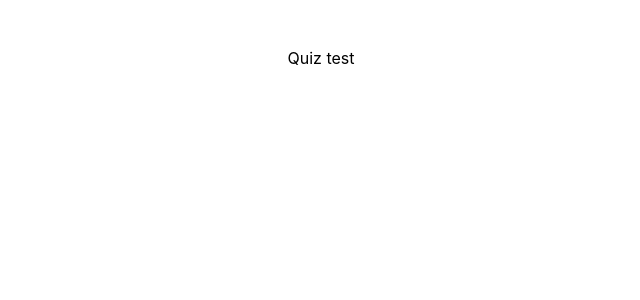
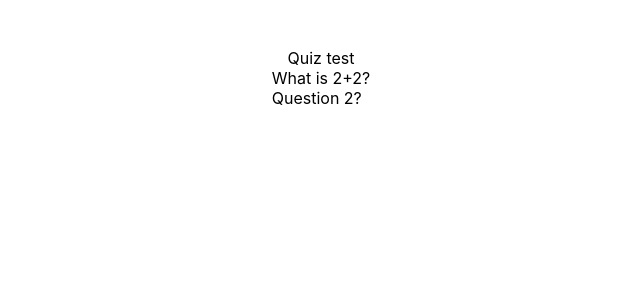
Before and after one commit to jbuyu/questions, a React (Create React App) app: page / in a window 1280 px wide. Shown: the top 300 px of the page, without its empty margins (319-959 px from the left). Built offline with nearby package versions, Linux system fonts and the light colour scheme.

Commit message:
sets up question components

```diff
--- a/src/App.js
+++ b/src/App.js
@@ -1,11 +1,42 @@
+import { useState } from 'react';
 import './App.css';
+import FlashCardList from './Flash/FlashCardList';
 
 function App() {
+
+  const [flashCards, setFlashCards] = useState(SAMPLE_FLASHCARDS)
   return (
     <div className="main">
       <header>Quiz test</header>
+      <FlashCardList flashCards={flashCards}/>
     </div>
   );
 }
 
+
+const SAMPLE_FLASHCARDS = [
+  {
+    id:1,
+    question:'What is 2+2?',
+    answer: '4',
+    options:[
+      '2',
+      '3',
+      '4',
+      '1.5'
+    ]
+  },
+  {
+    id:2,
+    question:'Question 2?',
+    answer: 'Answer',
+    options:[
+      'Answer',
+      'Answer 1',
+      'Answer 2',
+      'Answer 3'
+    ]
+  }
+]
+
 export default App;
--- /dev/null
+++ b/src/Flash/FlashCard.js
@@ -0,0 +1,9 @@
+import React from 'react'
+
+export default function FlashCard({question, answer, options}) {
+    return (
+        <div>
+            {question}
+        </div>
+    )
+}
--- /dev/null
+++ b/src/Flash/FlashCardList.js
@@ -0,0 +1,13 @@
+import React from 'react'
+import FlashCard from './FlashCard'
+
+export default function FlashCardList({flashCards}) {
+    return (
+       <div>
+           {flashCards &&  flashCards.map(card=>(
+               <FlashCard key={card.id} {...card} />
+
+           )) }
+       </div>
+    )
+}
```
